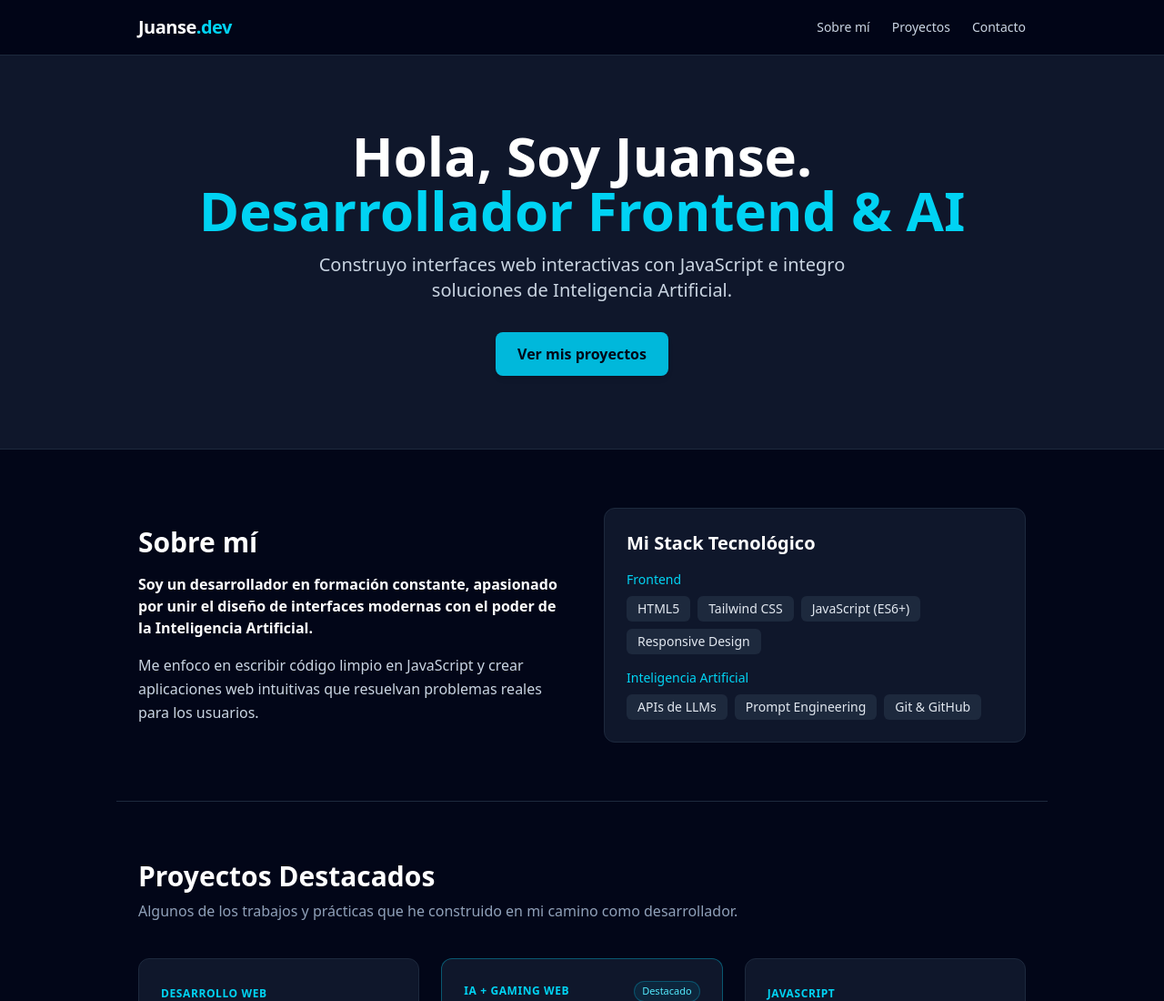
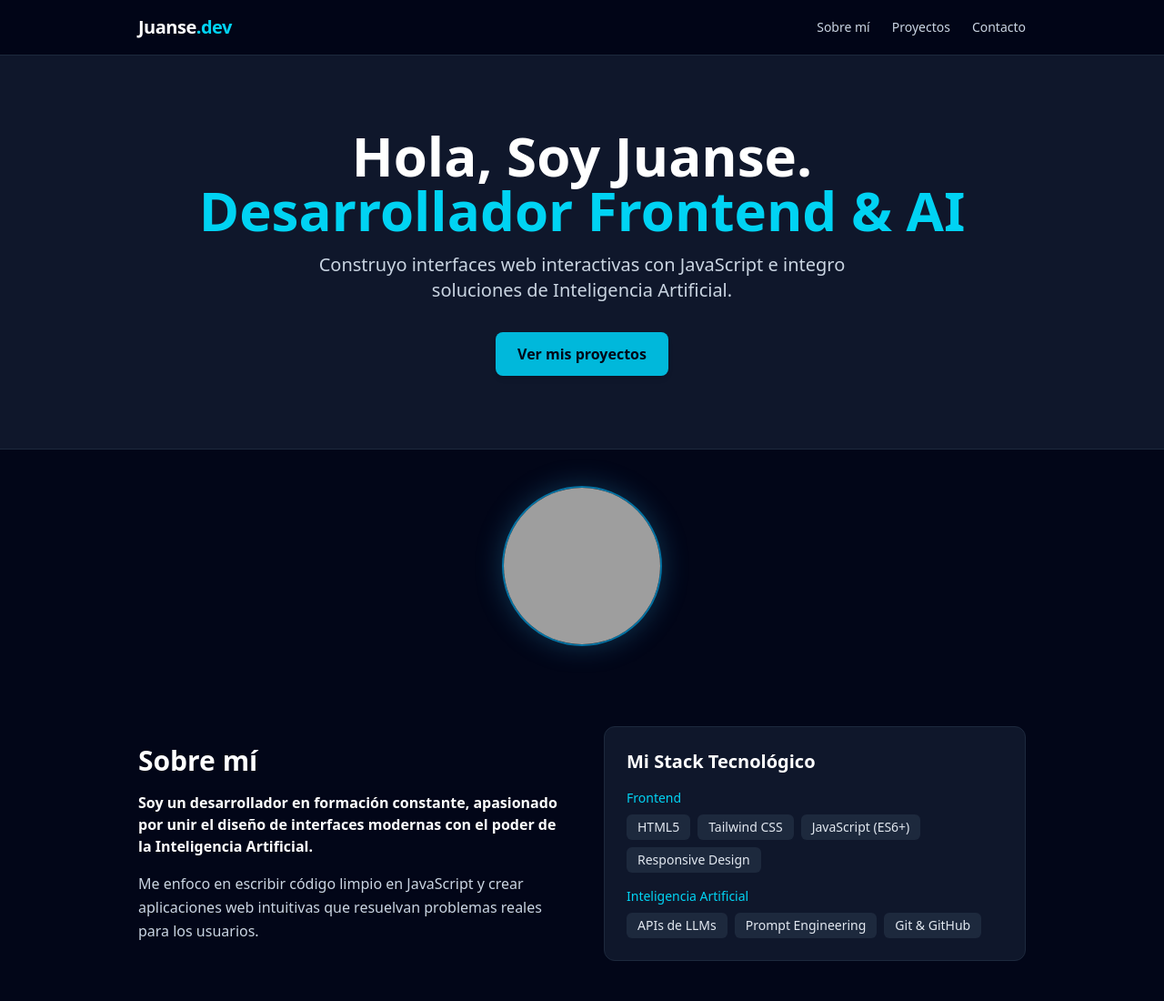
Before and after one commit to FMTKazumy/portafolio, a plain HTML site: page index.html in a window 1280 px wide. Shown: the top 1100 px of the page at 91% size. Drawn offline with nearby package versions, Linux system fonts and the light colour scheme; grey boxes are pictures that could not be loaded.

Commit message:
Agregué mi foto en el apartado de portafolio

```diff
--- a/index.html
+++ b/index.html
@@ -35,6 +35,14 @@
       Ver mis proyectos
     </a>
   </header>
+<!-- Contenedor centrado arriba de "Hola, Soy Juanse." -->
+<div class="flex justify-center pt-10 pb-6">
+  <img
+    src="perfil.png"
+    alt="Juanse programando"
+    class="w-36 h-36 md:w-44 md:h-44 object-cover rounded-full border-2 border-sky-400/60 shadow-[0_0_30px_rgba(56,189,248,0.25)]"
+  >
+</div>
 
 
   <section id="sobre-mi" class="max-w-5xl mx-auto py-16 px-6">
```
Also changed, not shown: 1 other file.
